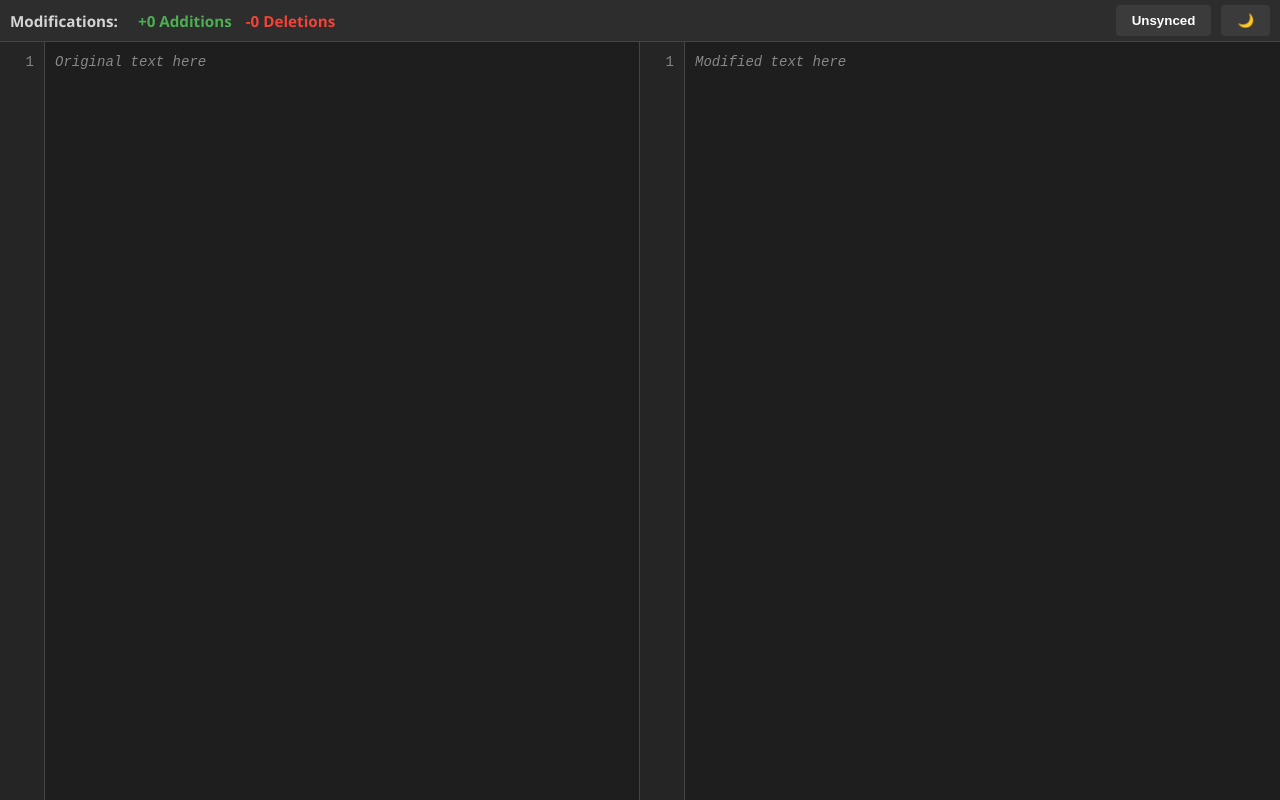
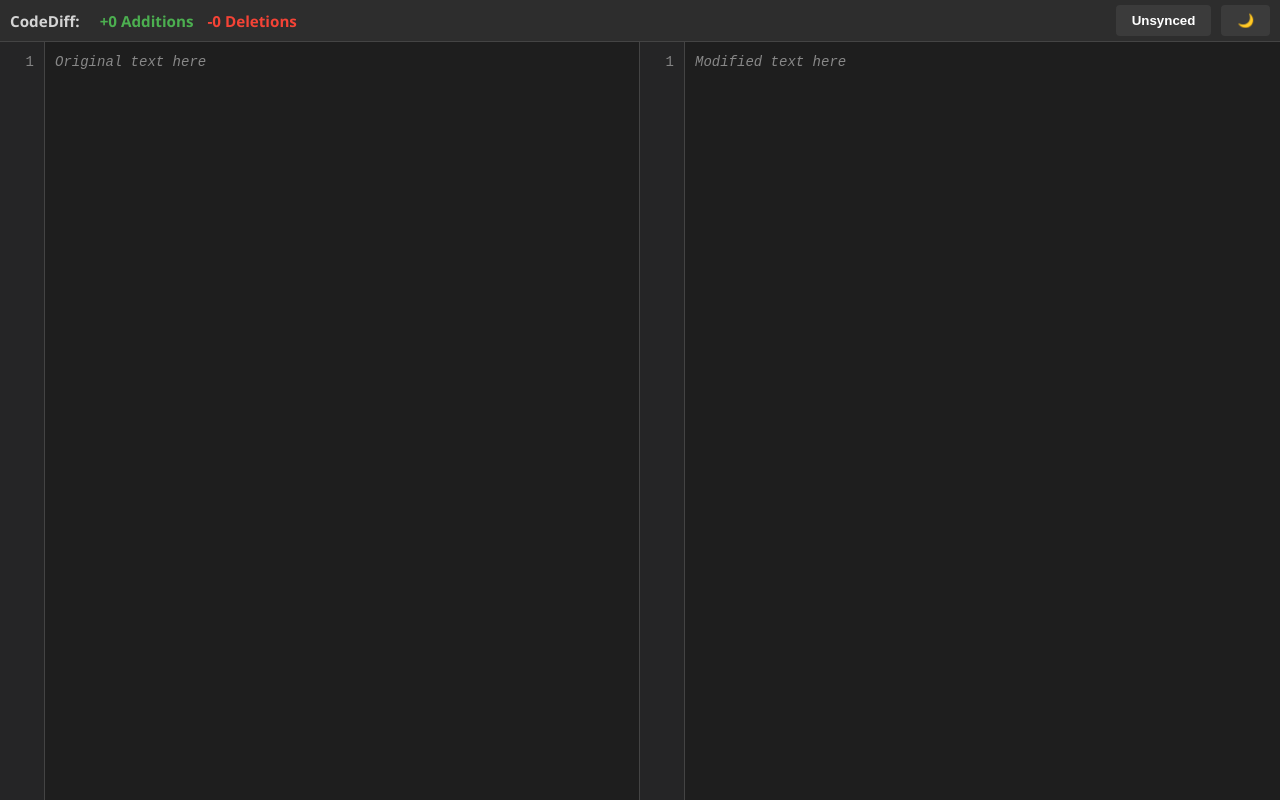
Before and after one commit to MinhasKamal/CodeDiff, a plain HTML site: page index.html in a window 1280 px wide. Drawn offline with nearby package versions, Linux system fonts and the light colour scheme.

Commit message:
Update index.html

```diff
--- a/index.html
+++ b/index.html
@@ -3,7 +3,7 @@
 <head>
 <meta charset="UTF-8">
 <meta name="viewport" content="width=device-width, initial-scale=1.0">
-<title>Code Diff</title>
+<title>CodeDiff</title>
 
 <!-- Highlight.js Themes & Library -->
 <link id="hljs-theme" rel="stylesheet" href="https://cdnjs.cloudflare.com/ajax/libs/highlight.js/11.8.0/styles/vs2015.min.css">
@@ -217,16 +217,17 @@
     }
     body.synced-mode .mode-indicator { display: inline; }
     textarea::placeholder {
-    	color: #888 !important; /* Forces the placeholder to be visible */
-      font-style: italic;
+        color: #888 !important; /* Forces the placeholder to be visible */
+        font-style: italic;
 	}
+    a { color: inherit; text-decoration: inherit; }
 </style>
 </head>
 <body>
 
 <header>
     <div class="title-area">
-        <div class="title">Modifications:</div>
+        <div class="title" title="by Minhas Kamal"><a href="https://github.com/MinhasKamal/CodeDiff" target="_blank">CodeDiff:</a></div>
         <div class="stats" id="diff-stats">
             <span class="stat-add">+0 Additions</span>
             <span class="stat-rem">-0 Deletions</span>
```
